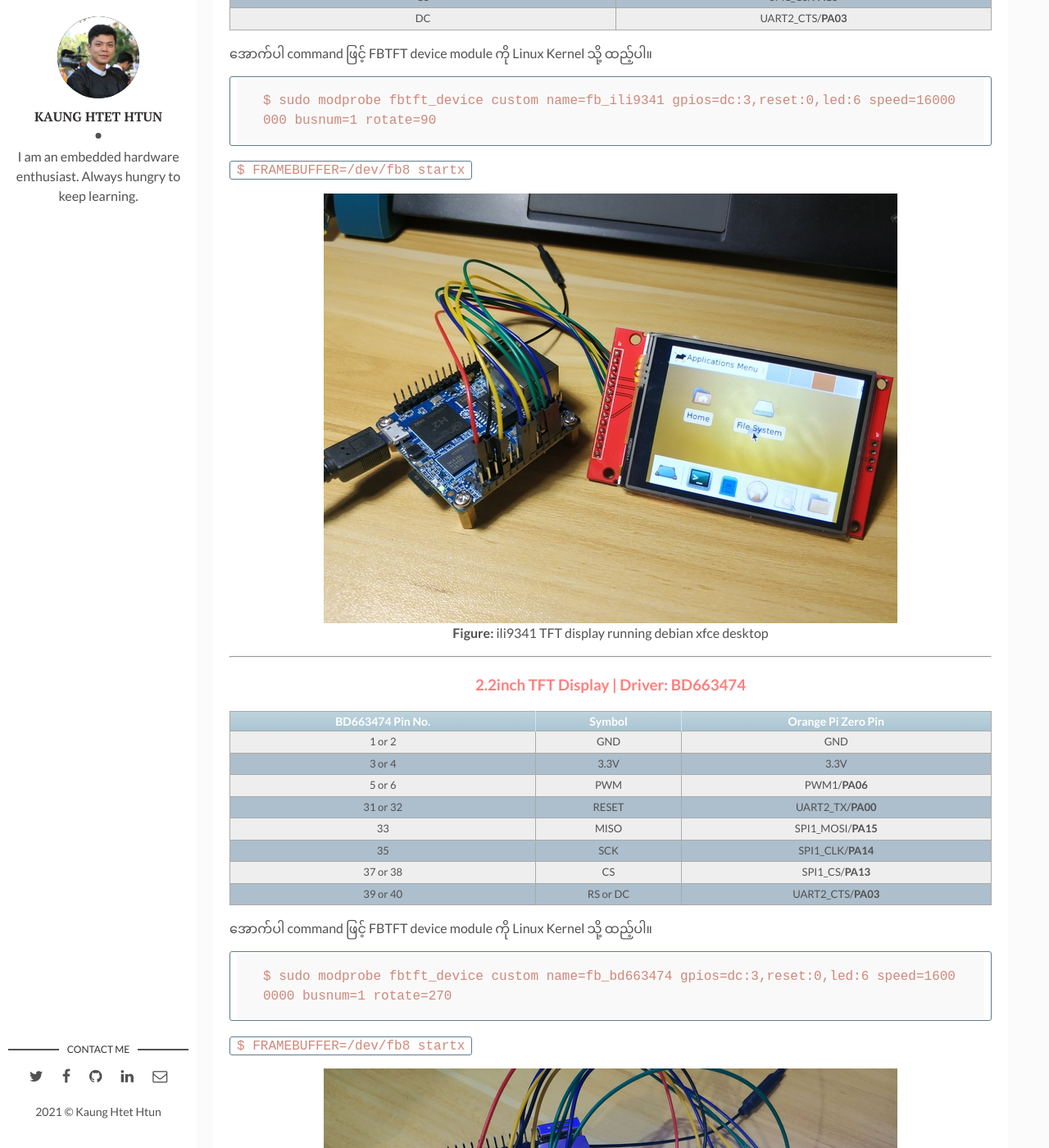
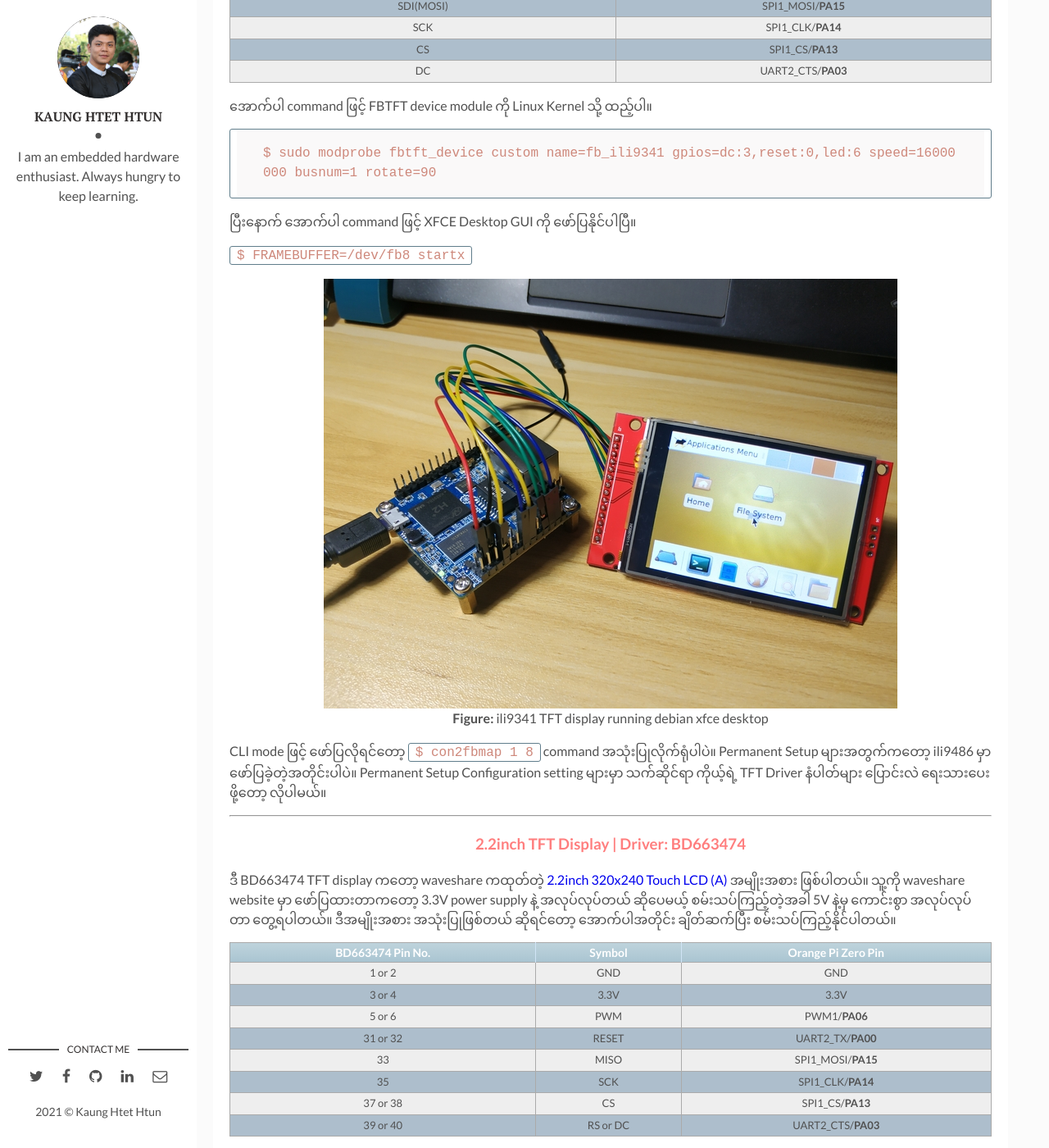
Before and after one commit to kogyikaunghtet/kogyikaunghtet.github.io, a Jekyll site: the page built from _posts/2021-11-27-tft-opi.markdown, in a window 1280 px wide and 1400 px high, scrolled down 6429 px. Shown: the whole window at 82% size. Built offline with Jekyll 4.4.1, drawn with Linux system fonts in a browser that asks for light colours; comment, search, counter and statistics services are not loaded; some of the changed text lies outside the part shown.

Commit message:
Initial commit

```diff
--- a/_posts/2021-11-27-tft-opi.markdown
+++ b/_posts/2021-11-27-tft-opi.markdown
@@ -64,7 +64,7 @@
 ~~~~~~~~
 $ sudo modprobe fbtft_device custom name=fb_ili9486 gpios=dc:3,reset:0,led:6 speed=16000000 busnum=1 rotate=90
 ~~~~~~~~
-ပြီးနောက် Linux Kernel သို့ fbtft device driver ရောက် မရောက်ကို `dmesg` (diagnostic message) command အသုံးပြုကာ စစ်ဆေးနိုင်ပါတယ်။
+ပြီးနောက် Linux Kernel ထဲသို့ fbtft device driver ရောက် မရောက်ကို `dmesg` (diagnostic message) command အသုံးပြုကာ စစ်ဆေးနိုင်ပါတယ်။
 
 `$ dmesg | grep fbtft`
 
@@ -172,7 +172,10 @@
 အားလုံးပြီးလို့ reboot ချလိုက်ရင် Permanent အဖြစ် XFCE Desktop GUI တက်ပါပြီ။
 
 ----------------
+
 ### <center><span style="color:red; opacity: 0.50;">2.8inch TFT Display | Driver: ILI9341</span>
+
+နောက်ထပ် စမ်းသပ်ထားတဲ့ TFT display ကတော့ 2.8inch, driver: ili9341 ဖြစ်ပါတယ်။ ချိတ်ဆက်ပုံကတော့ အောက်ပါ table အတိုင်းဖြစ်ပြီး ကျန်လုပ်ငန်းစဉ်များနဲ့ သိသင့်တာတွေကတော့ ili9486 TFT မှာ ဖော်ပြခဲ့တာတွေနဲ့ အတူတူပါပဲ။
 
 | ILI9341 Pin Symbol | Orange Pi Zero Pin |
 | :---------------: | :---------------: |
@@ -191,15 +194,23 @@
 $ sudo modprobe fbtft_device custom name=fb_ili9341 gpios=dc:3,reset:0,led:6 speed=16000000 busnum=1 rotate=90
 ~~~~~~~~
 
+ပြီးနောက် အောက်ပါ command ဖြင့် XFCE Desktop GUI ကို ဖော်ပြနိုင်ပါပြီ။
+
 `$ FRAMEBUFFER=/dev/fb8 startx`
 
 <p align="center">
-<img src="/assets/img/opi_tft/ili9341_htop.jpg">
+<img src="/assets/img/opi_tft/ili9341_xfce.jpg">
 <br>
 <a><b>Figure:</b> ili9341 TFT display running debian xfce desktop</a>
 </p>
+
+CLI mode ဖြင့် ဖော်ပြလိုရင်တော့ `$ con2fbmap 1 8` command အသုံးပြုလိုက်ရုံပါပဲ။ Permanent Setup များအတွက်ကတော့ ili9486 မှာ ဖော်ပြခဲ့တဲ့အတိုင်းပါပဲ။ Permanent Setup Configuration setting များမှာ သက်ဆိုင်ရာ ကိုယ့်ရဲ့ TFT Driver နံပါတ်များ ပြောင်းလဲ ရေးသားပေးဖို့တော့ လိုပါမယ်။
+
 ----------------
+
 ### <center><span style="color:red; opacity: 0.50;">2.2inch TFT Display | Driver: BD663474</span>
+
+ဒီ BD663474 TFT display ကတော့ waveshare ကထုတ်တဲ့ <a style="text-decoration:none" href="https://www.waveshare.com/2.2inch-320x240-Touch-LCD-A.htm">2.2inch 320x240 Touch LCD (A)</a> အမျိုးအစား ဖြစ်ပါတယ်။ သူ့ကို waveshare website မှာ ဖော်ပြထားတာကတော့ 3.3V power supply နဲ့ အလုပ်လုပ်တယ် ဆိုပေမယ့် စမ်းသပ်ကြည့်တဲ့အခါ 5V နဲ့မှ ကောင်းစွာ အလုပ်လုပ်တာ တွေ့ရပါတယ်။ ဒီအမျိုးအစား အသုံးပြုဖြစ်တယ် ဆိုရင်တော့ အောက်ပါအတိုင်း ချိတ်ဆက်ပြီး စမ်းသပ်ကြည့်နိုင်ပါတယ်။
 
 | BD663474 Pin No. | Symbol | Orange Pi Zero Pin |
 | :---------------: | :---------------: | :---------------: |
@@ -217,6 +228,8 @@
 $ sudo modprobe fbtft_device custom name=fb_bd663474 gpios=dc:3,reset:0,led:6 speed=16000000 busnum=1 rotate=270
 ~~~~~~~~
 
+အထက်မှာ ဖော်ပြခဲ့ပြီးတဲ့ Guide အတိုင်း ဆက်လက် စမ်းသပ်ကြည့်ပါ။
+
 `$ FRAMEBUFFER=/dev/fb8 startx`
 
 <p align="center">
@@ -224,15 +237,19 @@
 <br>
 <a><b>Figure:</b> BD 663474 TFT display running debian xfce desktop</a>
 </p>
+
 ----------------
+
 ### <center><span style="color:red; opacity: 0.50;">1.5inch RGB OLED Display | Driver: SSD1351</span>
+
+TFT Display များသာမက OLED Display လည်း လက်ထဲရှိနေတဲ့အတွက် တစ်ခါတည်း စမ်းသပ်ကြည့်ထားပါတယ်။ SSD1351 OLED Display Module နဲ့ စမ်းသပ်လိုတယ်ဆိုရင် အောက်ပါအတိုင်း လုပ်ဆောင်ပါ။
 
 | SSD1351 Pin Symbol | Orange Pi Zero Pin |
 | :---------------: | :---------------: |
 | GND | GND |
 | VCC | 5V |
 | RST | UART2_TX/**PA00** |
-| DIN | SPI1_MISO/**PA16** |
+| DIN | SPI1_MOSI/**PA15** |
 | CLK | SPI1_CLK/**PA14** |
 | CS | SPI1_CS/**PA13** |
 | DC | UART2_CTS/**PA03** |
@@ -242,6 +259,8 @@
 $ sudo modprobe fbtft_device custom name=fb_ssd1351 gpios=dc:3,reset:0 speed=16000000 busnum=1 rotate=0
 ~~~~~~~~
 
+အထက်မှာ ဖော်ပြခဲ့ပြီးတဲ့ Guide အတိုင်း ဆက်လက် စမ်းသပ်ကြည့်ပါ။
+
 `$ con2fbmap 1 8`
 
 <p align="center">
@@ -249,160 +268,7 @@
 <br>
 <a><b>Figure:</b> SSD1351 OLED display running Debian CLI mode</a>
 </p>
+
 ----------------
+
 ### <center><span style="color:red; opacity: 0.50;">Nokia 5110 Graphic LCD | Internal Controller: PCD8544</span>
-
-<table style="width:100%;">
-<tr>
-<th colspan="4"> <center>2x13 Header</center>
-</th></tr>
-<tr>
-<td> 1 </td>
-<td> <i>3.3V</i>
-</td>
-<td> 2 </td>
-<td> <i>5V</i>
-</td></tr>
-<tr>
-<td> 3 </td>
-<td> TWI0_SDA/PA12
-</td>
-<td> 4 </td>
-<td> <i>5V</i>
-</td></tr>
-<tr>
-<td> 5 </td>
-<td> TWI0_SCK/PA11
-</td>
-<td> 6 </td>
-<td> <i>GND</i>
-</td></tr>
-<tr>
-<td> 7 </td>
-<td> PWM1/PA06
-</td>
-<td> 8 </td>
-<td> UART1_TX/PG06
-</td></tr>
-<tr>
-<td> 9 </td>
-<td>  <i>GND</i>
-</td>
-<td> 10 </td>
-<td> UART1_RX/PG07
-</td></tr>
-<tr>
-<td> 11 </td>
-<td> UART2_RX/PA01
-</td>
-<td> 12 </td>
-<td> SIM_CLK/PA_EINT7/PA07
-</td></tr>
-<tr>
-<td> 13 </td>
-<td> UART2_TX/PA00
-</td>
-<td> 14 </td>
-<td> <i>GND</i>
-</td></tr>
-<tr>
-<td> 15 </td>
-<td> UART2_CTS/PA03
-</td>
-<td> 16 </td>
-<td> TWI1-SDA/PA19
-</td></tr>
-<tr>
-<td> 17 </td>
-<td> <i>3.3V</i>
-</td>
-<td> 18 </td>
-<td>  TWI1-SCK/PA18
-</td></tr>
-<tr>
-<td> 19 </td>
-<td> SPI1_MOSI/PA15
-</td>
-<td> 20 </td>
-<td> <i>GND</i>
-</td></tr>
-<tr>
-<td> 21 </td>
-<td> SPI1_MISO/PA16
-</td>
-<td> 22 </td>
-<td> UART2_RTS/PA02
-</td></tr>
-<tr>
-<td> 23 </td>
-<td> SPI1_CLK/PA14
-</td>
-<td> 24 </td>
-<td> SPI1_CS/PA13
-</td></tr>
-<tr>
-<td> 25 </td>
-<td> <i>GND</i>
-</td>
-<td> 26 </td>
-<td> SIM_DET/PA_EINT10/PA10
-</td></tr></table>
-
-<p>The Orange Pi Zero has another 13-pin, 0.1" header with several low-speed interfaces.</p>
-
-<table style="width:100%;">
-<tr>
-<th colspan="2"> <center>1x13 Header</center>
-</th></tr>
-<tr>
-<td> 1 </td>
-<td> <i>5V</i>
-</td></tr>
-<tr>
-<td> 2 </td>
-<td> <i>GND</i>
-</td></tr>
-<tr>
-<td> 3 </td>
-<td> USB-DM2
-</td></tr>
-<tr>
-<td> 4 </td>
-<td> USB-DP2
-</td></tr>
-<tr>
-<td> 5 </td>
-<td> USB-DM3
-</td></tr>
-<tr>
-<td> 6 </td>
-<td> USB-DP3
-</td></tr>
-<tr>
-<td> 7 </td>
-<td> LINEOUTR
-</td></tr>
-<tr>
-<td> 8 </td>
-<td> LINEOUTL
-</td></tr>
-<tr>
-<td> 9 </td>
-<td>  TV-OUT
-</td></tr>
-<tr>
-<td> 10 </td>
-<td> MIC-BIAS
-</td></tr>
-<tr>
-<td> 11 </td>
-<td> MIC1P
-</td></tr>
-<tr>
-<td> 12 </td>
-<td> MIC1N
-</td></tr>
-<tr>
-<td> 13 </td>
-<td> IR-RX</td>
-</tr></table>
```
Also changed, not shown: other parts of _posts/2021-11-27-tft-opi.markdown (+1 -1 lines), assets/img/opi_tft/ili9341_xfce.jpg (renamed from assets/img/opi_tft/ili9341_htop.jpg).
